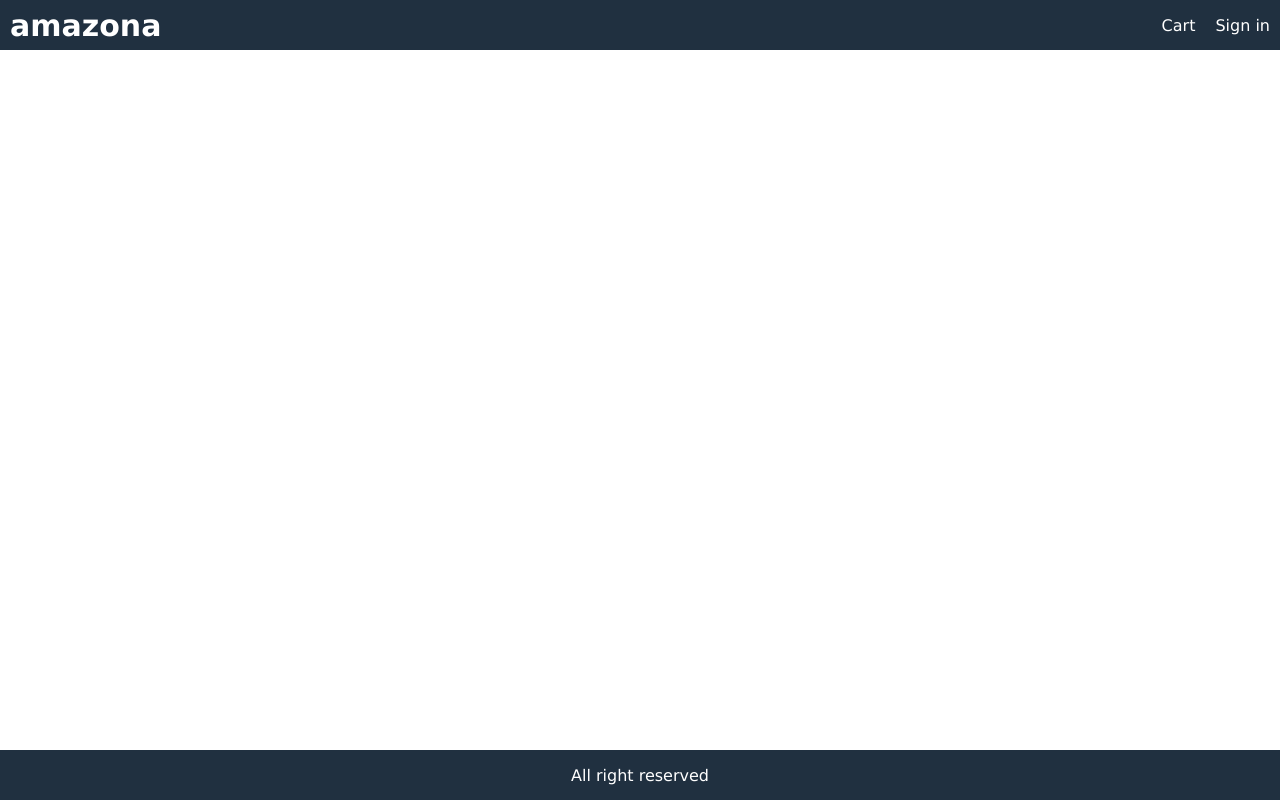
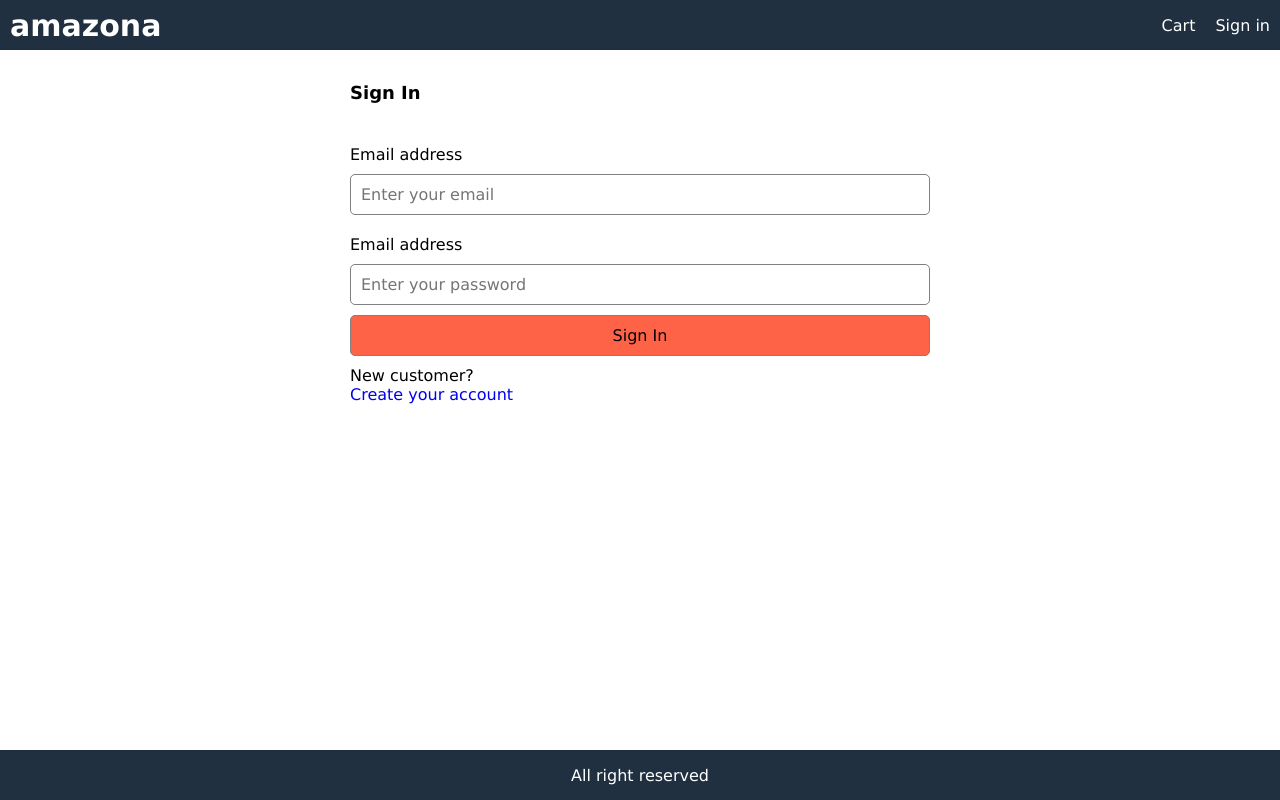
Before and after one commit to tqlong1609/ecommerce-react, a React (Create React App) app: page /signin in a window 1280 px wide. Built offline with nearby package versions, Linux system fonts and the light colour scheme; the HTML template or start-up script is replaced by a standard one.

Commit message:
added signin screen

```diff
--- a/src/App.tsx
+++ b/src/App.tsx
@@ -5,7 +5,9 @@ import { BrowserRouter, Link, Route } from "react-router-dom";
 import CartScreen from "./screens/CartScreen";
 import HomeScreen from "./screens/HomeScreen";
 import ProductScreen from "./screens/ProductScreen";
+import SigninScreen from "./screens/SigninScreen";
 import { State } from './state/reducers'
+
 function App(): React.ReactElement {
   const productsCart = useSelector((state: State) => state.cartProducts.productsCart)
   return (
@@ -22,13 +24,13 @@ function App(): React.ReactElement {
               Cart
               {productsCart.length > 0 && <span className="badge">{productsCart.length}</span>}
             </Link>
-            <Link to="signin.html">Sign in</Link>
+            <Link to="/signin">Sign in</Link>
           </div>
         </header>
         <Route path="/" component={HomeScreen} exact />
         <Route path="/product/:id" component={ProductScreen} />
         <Route path="/cart/:id?" component={CartScreen} />
-
+        <Route path="/signin" component={SigninScreen} />
         <footer className="row center">All right reserved</footer>
       </div>
     </BrowserRouter>
--- a/src/index.css
+++ b/src/index.css
@@ -80,7 +80,7 @@ input:hover,
 textarea:hover,
 select:hover,
 button:hover {
-  border: 0.1rem rgb(83, 81, 81) solid
+  border: 0.1rem rgb(83, 81, 81) solid;
 }
 
 a {
@@ -124,7 +124,7 @@ img {
   border-radius: 0.5rem;
 }
 
-img.small{
+img.small {
   max-width: 5rem;
   width: 100%;
 }
@@ -177,11 +177,11 @@ h2 {
 }
 
 .col-1 {
-  flex: 1 1 25rem
+  flex: 1 1 25rem;
 }
 
 .col-2 {
-  flex: 2 1 50rem
+  flex: 2 1 50rem;
 }
 
 .min-30 {
@@ -193,7 +193,7 @@ h2 {
 }
 
 .danger {
-  color: red
+  color: red;
 }
 
 button.primary {
@@ -202,7 +202,7 @@ button.primary {
 
 button.disabled {
   background-color: gray;
-  cursor: not-allowed
+  cursor: not-allowed;
 }
 
 button.block {
@@ -225,3 +225,20 @@ button.block {
   color: red;
   background-color: #ffe0e0e0;
 }
+
+/* Form */
+form {
+  max-width: 60rem;
+  margin: 0 auto;
+}
+
+form > div {
+  display: flex;
+  flex-direction: column;
+  margin: 1rem;
+}
+
+form label {
+  margin: 1rem 0;
+  display: block;
+}
--- /dev/null
+++ b/src/screens/SigninScreen.tsx
@@ -0,0 +1,46 @@
+import React, { ChangeEvent, useState } from 'react'
+import { Link } from 'react-router-dom';
+
+interface SigninScreenProps {
+    name: string
+}
+const SigninScreen: React.FC<SigninScreenProps> = () => {
+    const [email, setEmail] = useState('')
+    const [password, setPassword] = useState('')
+    const onChangeEmail = (e: ChangeEvent<HTMLInputElement>) => {
+        e.target.value && setEmail(e.target.value)
+    }
+    const onChangePassword = (e: ChangeEvent<HTMLInputElement>) => {
+        e.target.value && setPassword(e.target.value)
+    }
+    const onClickSignIn = (e: React.FormEvent) => {
+        e.preventDefault()
+    }
+    return (
+        <div>
+            <form action="onSignIn" className=".form">
+                <div>
+                    <h1>Sign In</h1>
+                </div>
+                <div>
+                    <label htmlFor="email">Email address</label>
+                    <input value={email} type="email" name="email" id="email" required
+                        placeholder="Enter your email" onChange={onChangeEmail} />
+                </div>
+                <div>
+                    <label htmlFor="password">Email address</label>
+                    <input value={password} type="password" name="password" id="password" required
+                        placeholder="Enter your password" onChange={onChangePassword} />
+                </div>
+                <div>
+                    <button type="submit" className="primary" onClick={onClickSignIn}>Sign In</button>
+                </div>
+                <div>
+                    New customer? <Link to={'/signUp.html'}>Create your account</Link>
+                </div>
+            </form>
+        </div>
+    );
+}
+
+export default SigninScreen
```
Also changed, not shown: 1 other file (tests, documents, lock files or other folders).
